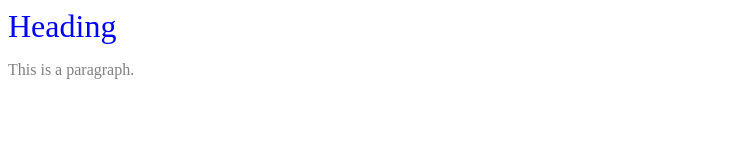
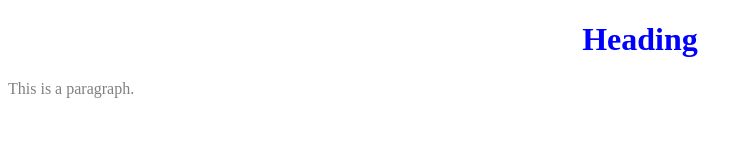
Before and after one commit to ayandangwatwane/WebDevQuest, a plain HTML site: page index.html in a window 1280 px wide. Shown: the whole page, without its empty margins (0-753 px from the left). Drawn offline with Linux system fonts and the light colour scheme.

Commit message:
SQ-26: fix heading

```diff
--- a/index.html
+++ b/index.html
@@ -4,7 +4,7 @@
     <title>Inline CSS style</title>
   </head>
   <body>
-    <h style="color: blue;font-size: 32px;text-align: center;">Heading</h>
-    <p style="color: grey;font-size: 16px;text-align: justify;">This is a paragraph.</p>
+    <h1 style="color: blue; font-size: 32px; text-align: center;">Heading</h1>
+    <p style="color: gray; font-size: 16px; text-align: justify;">This is a paragraph.</p>
   </body>
 </html>
```
